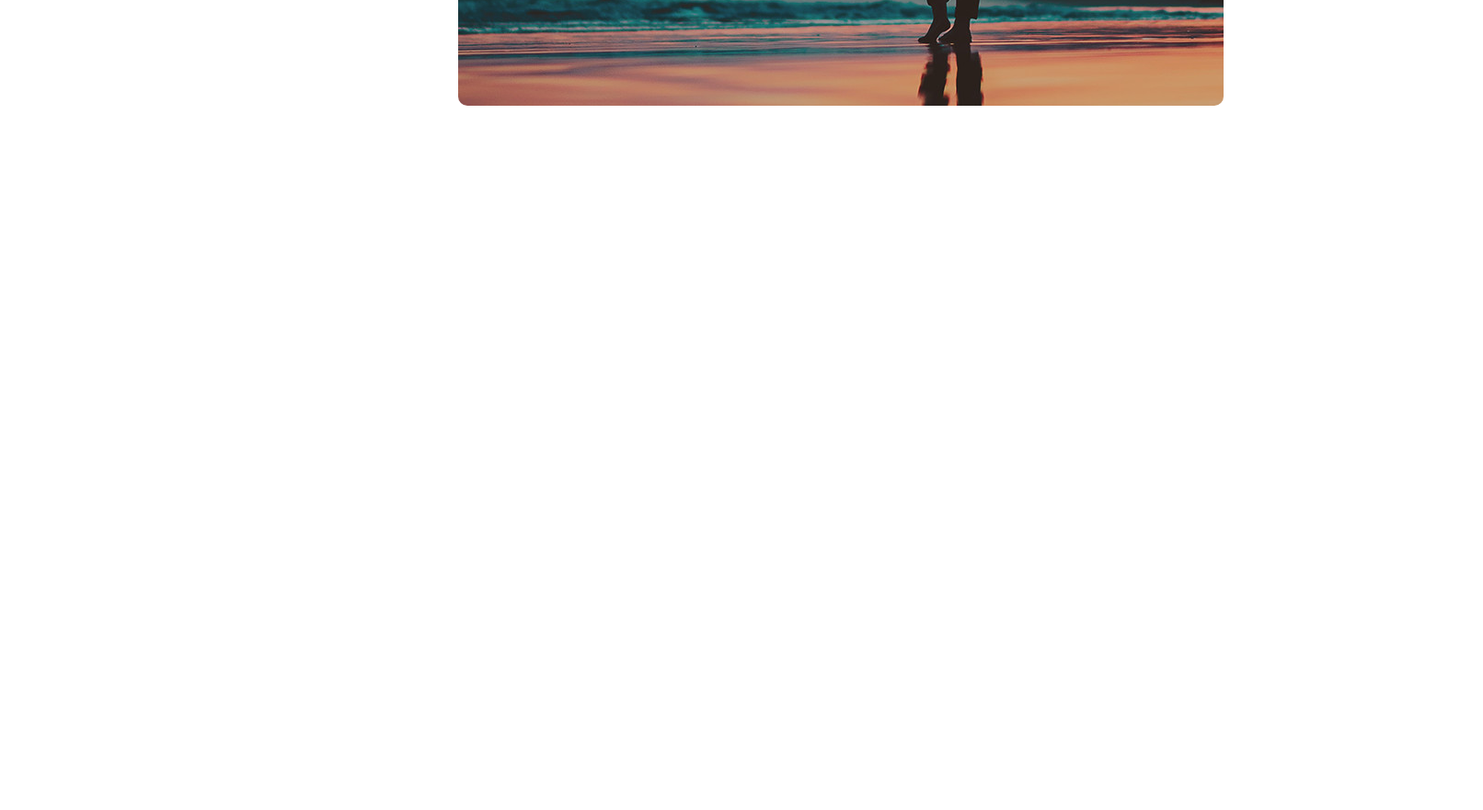
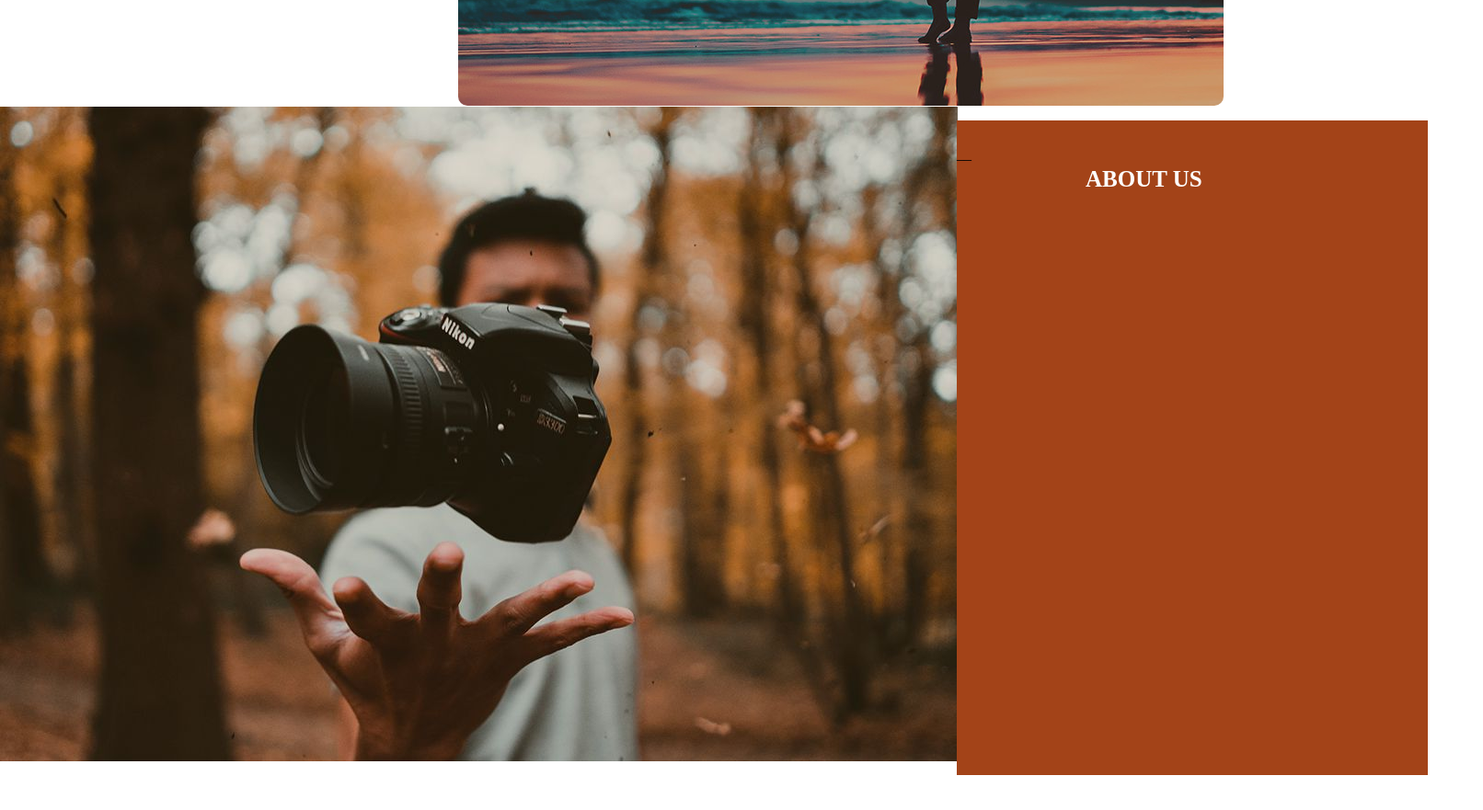
Before and after one commit to sufi7877/photoshop, a plain HTML site: page index.html in a window 1280 px wide. Shown: the part 719-1600 px from the top of the page at 92% size, 1612 px wide, since content can reach past the window. Before the commit the page ends 834 px from the top, so only its background shows below. Drawn offline with Linux system fonts and the light colour scheme.

Commit message:
first commit

```diff
--- a/index.html
+++ b/index.html
@@ -17,6 +17,13 @@
     <div class="j1"></div>
     <h1 class="t2"> PHOTOGRAPHY <br>STUDIO</h1>
     <button class="b1">READ MORE</button>
+    <button class="b2"> CALL US NOW </button>
+    <div class="hm"></div>
+    <div class="hl">
+        <h3 class="about">ABOUT US</h3>
+        <ul >__</ul>
+    </div>
+
 
 </body>
 </html>
--- a/style.css
+++ b/style.css
@@ -37,6 +37,7 @@
     height: 80vh;
     background-image: url(slider-img2.jpg);
     /* margin-left: 580px; */
+    background-repeat: no-repeat;
     transform: translate(498px, -150px);
     border-radius: 10px;
 
@@ -69,3 +70,33 @@
     border-radius: 10px;
     transition-duration: 1s;
 }
+.b2{
+    transform: translate(1000px, -450px);
+    width: 10%;
+    height: 6vh;
+
+}
+.b2:hover
+{
+    background-color: transparent;
+    transition-duration: .5s;
+}
+.hm{
+    width: 100%;
+    height: 89vh;
+    background-image: url(about-img\ \(1\).jpg);
+    background-repeat: no-repeat;
+    transform: translate(0px, 119px);
+}
+.hl{
+    width: 40%;
+    height: 89vh;
+    background-color: #a34318;;
+    transform: translate(1040px, -578px);
+}
+.about{
+    color: white;
+    margin-left: 80px;
+    transform: translate(60px, 50px);
+    font-size: 25px;
+}
```
Also changed, not shown: about-img (1).jpg (added).
